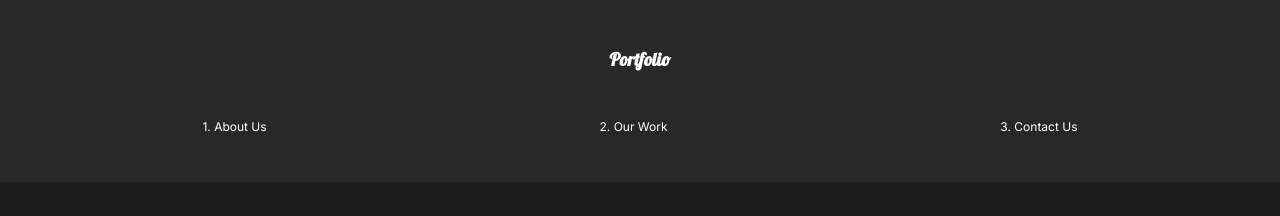
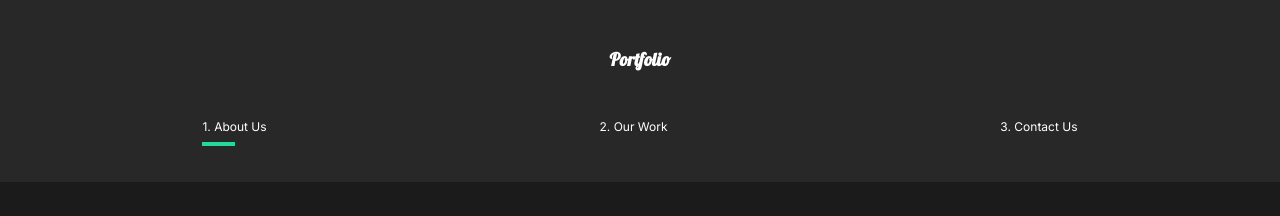
Before and after one commit to urbutisj/react-portfolio-project, a React (Create React App) app: page / in a window 1280 px wide. Shown: the top 216 px of the page. Built offline with nearby package versions, Linux system fonts and the light colour scheme.

Commit message:
18. Nav Items Motion

```diff
--- a/src/components/Nav.js
+++ b/src/components/Nav.js
@@ -1,8 +1,11 @@
 import React from "react";
 import styled from "styled-components";
 import { Link, NavLink } from "react-router-dom";
+import { motion } from "framer-motion";
+import { useLocation } from "react-router-dom";
 
 const Nav = () => {
+  const { pathname } = useLocation();
   return (
     <StyledNav>
       <h1>
@@ -13,12 +16,27 @@
       <ul>
         <li>
           <Link to="/">1. About Us</Link>
+          <Line
+            transition={{ duration: 0.75 }}
+            initial={{ width: "0%" }}
+            animate={{ width: pathname === "/" ? "50%" : "0%" }}
+          />
         </li>
         <li>
           <Link to="/work">2. Our Work</Link>
+          <Line
+            transition={{ duration: 0.75 }}
+            initial={{ width: "0%" }}
+            animate={{ width: pathname === "/work" ? "50%" : "0%" }}
+          />
         </li>
         <li>
           <Link to="/contacts">3. Contact Us</Link>
+          <Line
+            transition={{ duration: 0.75 }}
+            initial={{ width: "0%" }}
+            animate={{ width: pathname === "/contacts" ? "50%" : "0%" }}
+          />
         </li>
       </ul>
     </StyledNav>
@@ -71,4 +89,15 @@
   }
 `;
 
+const Line = styled(motion.div)`
+  height: 0.3rem;
+  background: #23d997;
+  position: absolute;
+  width: 0;
+  bottom: -80%;
+  left: 60%;
+  @media (max-width: 1300px) {
+    left: 0%;
+  }
+`;
 export default Nav;
```
